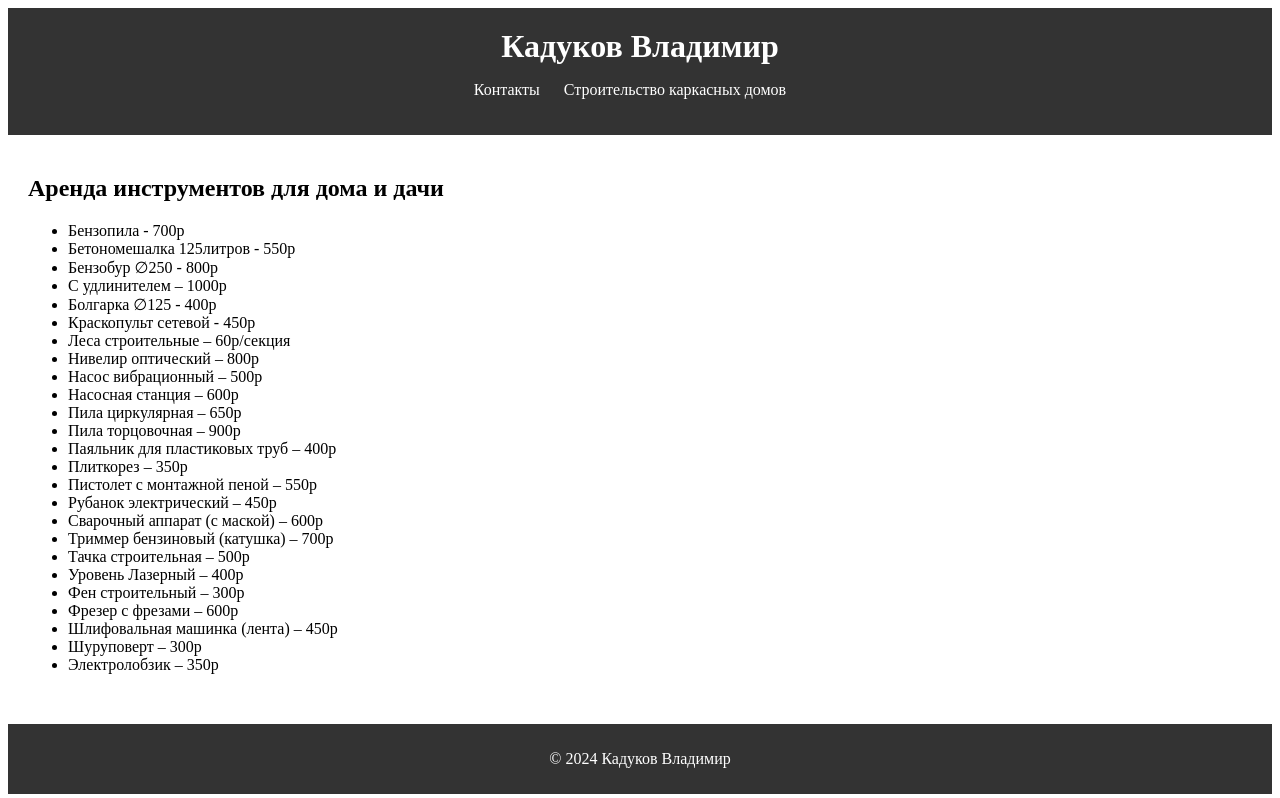
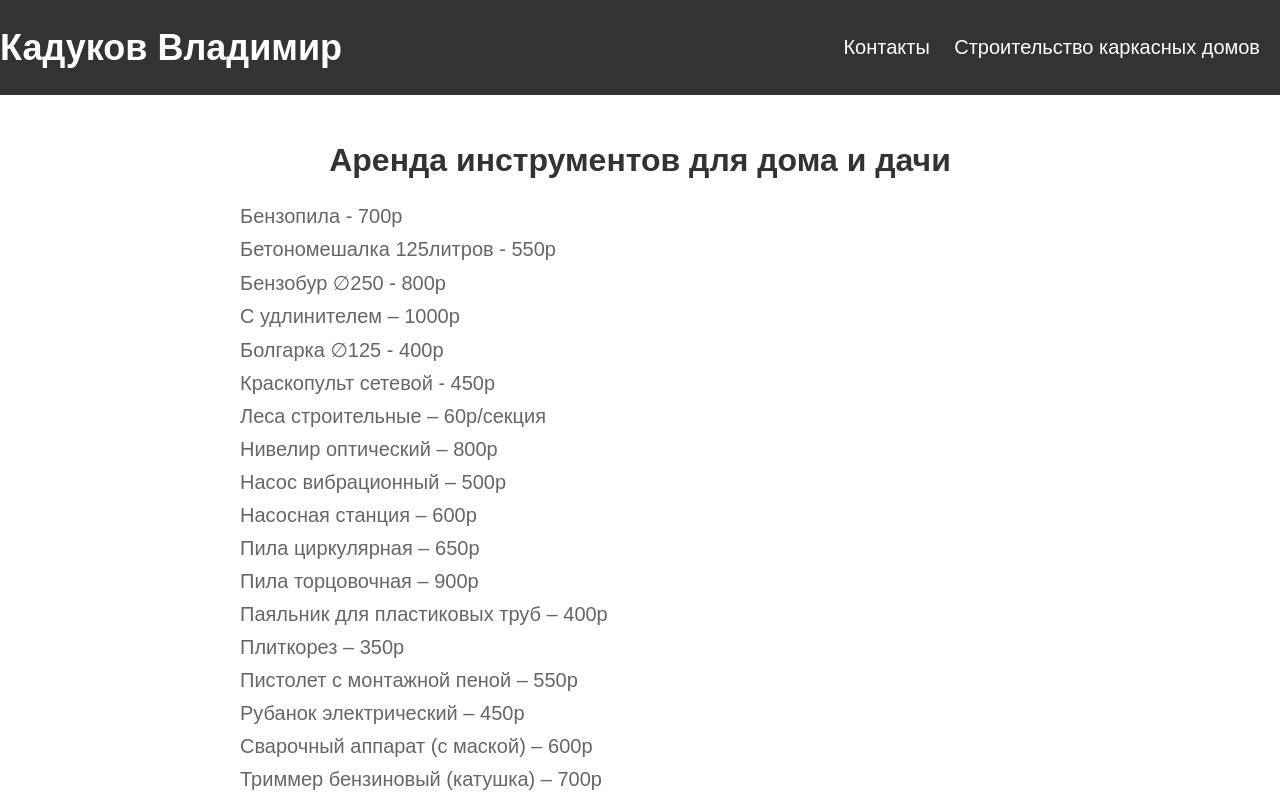
Before and after one commit to KadukovNikita/KadukovNikita.github.io, a plain HTML site: page index.html in a window 1280 px wide. Shown: the top 798 px of the page. Drawn offline with Linux system fonts and the light colour scheme.

Commit message:
Update styles.css

```diff
--- a/styles.css
+++ b/styles.css
@@ -1,13 +1,27 @@
+/* Общие стили */
+body {
+    font-family: Arial, sans-serif;
+    margin: 0;
+    padding: 0;
+}
+
 /* Стили для шапки */
 header {
     background-color: #333;
     color: #fff;
-    padding: 20px;
+    padding: 20px 0;
     text-align: center;
+}
+
+.header-container {
+    display: flex;
+    justify-content: space-between;
+    align-items: center;
 }
 
 header h1 {
     margin: 0;
+    font-size: 36px;
 }
 
 nav ul {
@@ -23,15 +37,40 @@ nav ul li {
 nav ul li a {
     color: #fff;
     text-decoration: none;
+    font-size: 20px;
+    transition: color 0.3s ease;
+}
+
+nav ul li a:hover {
+    color: #ffc107;
 }
 
 /* Стили для основного контента */
 main {
     padding: 20px;
+    text-align: center;
 }
 
-section {
-    margin-bottom: 30px;
+#tools {
+    margin: 0 auto;
+    max-width: 800px;
+}
+
+#tools h2 {
+    font-size: 32px;
+    color: #333;
+}
+
+#tools ul {
+    list-style-type: none;
+    padding: 0;
+    text-align: left;
+}
+
+#tools ul li {
+    font-size: 20px;
+    margin-bottom: 10px;
+    color: #666;
 }
 
 /* Стили для футера */
@@ -39,5 +78,28 @@ footer {
     background-color: #333;
     color: #fff;
     text-align: center;
-    padding: 10px 0;
+    padding: 20px 0;
 }
+
+.footer-container {
+    display: flex;
+    justify-content: space-between;
+    align-items: center;
+}
+
+.footer-container p {
+    margin: 0;
+}
+
+.social-icons {
+    display: flex;
+}
+
+.social-icons .icon {
+    margin-right: 10px;
+}
+
+.social-icons .icon img {
+    width: 40px;
+    height: 40px;
+}
```
